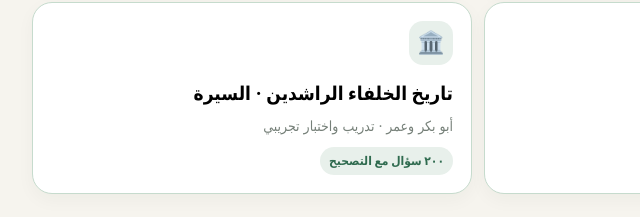
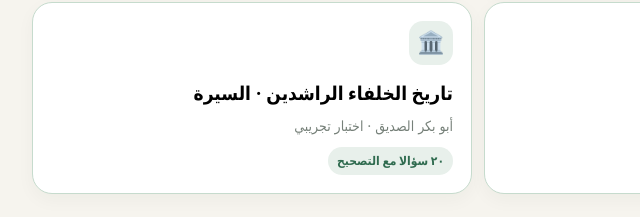
Before and after one commit to brandupfr-jpg/taabir-revision, a plain HTML site: page index.html in a window 1280 px wide. Shown: the part 843-1060 px from the top of the page, 162-802 px from the left. Drawn offline with Linux system fonts and the light colour scheme.

Commit message:
Refresh Sira: 20 essential Abu Bakr exam questions (index.html)

```diff
--- a/index.html
+++ b/index.html
@@ -80,7 +80,7 @@ button,a{font:inherit}
           <div class="icon">📝</div><h3>النصوص الأدبية</h3><p>النصوص والمعاني والقواعد</p><span class="badge">خمسة دروس ومراجعة مجمعة</span>
         </button>
         <button class="subject active" onclick="openSubject('tarikh')">
-          <div class="icon">🏛️</div><h3>تاريخ الخلفاء الراشدين · السيرة</h3><p>أبو بكر وعمر · تدريب واختبار تجريبي</p><span class="badge">٢٠٠ سؤال مع التصحيح</span>
+          <div class="icon">🏛️</div><h3>تاريخ الخلفاء الراشدين · السيرة</h3><p>أبو بكر الصديق · اختبار تجريبي</p><span class="badge">٢٠ سؤالا مع التصحيح</span>
         </button>
       </div>
     </section>
```
